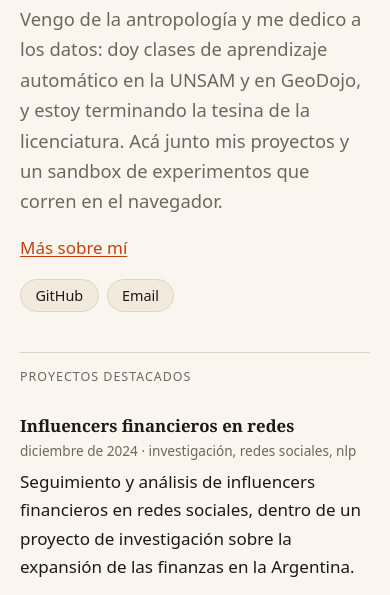
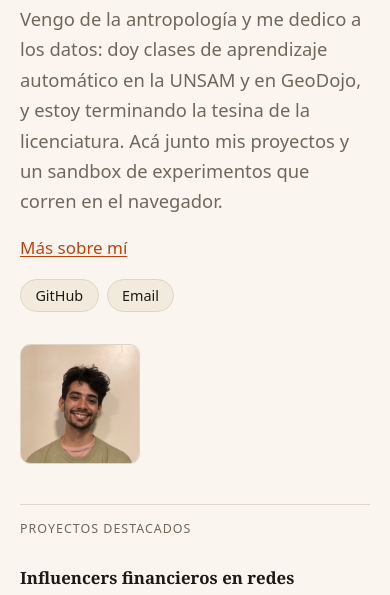
Before and after one commit to Acigami/Acigami.github.io, an Astro site: page / in a window 390 px wide. Shown: the part 239-834 px from the top of the page. Built offline with nearby package versions, Linux system fonts and the light colour scheme; Astro itself is replaced by a stand-in of ours.

Commit message:
Foto de perfil en la home y en Sobre mí

```diff
--- a/src/pages/index.astro
+++ b/src/pages/index.astro
@@ -1,8 +1,10 @@
 ---
 import { getCollection } from 'astro:content';
+import { Image } from 'astro:assets';
 import Base from '../layouts/Base.astro';
 import TarjetaProyecto from '../components/TarjetaProyecto.astro';
 import { ENLACES, NOMBRE } from '../consts';
+import retrato from '../assets/roman.jpg';
 
 const destacados = (await getCollection('proyectos', ({ data }) => data.destacado)).sort(
   (a, b) => b.data.fecha.valueOf() - a.data.fecha.valueOf()
@@ -11,6 +13,7 @@ const destacados = (await getCollection('proyectos', ({ data }) => data.destacad
 
 <Base titulo={NOMBRE}>
   <section class="hero">
+    <div class="hero-texto">
       <h1>{NOMBRE}</h1>
       <p class="bajada">
         Vengo de la antropología y me dedico a los datos: doy clases de aprendizaje automático en
@@ -27,6 +30,8 @@ const destacados = (await getCollection('proyectos', ({ data }) => data.destacad
           ))
         }
       </ul>
+    </div>
+    <Image src={retrato} alt="Retrato de Román Fernández Arias" width={280} height={280} class="retrato" />
   </section>
 
   <section>
@@ -50,7 +55,32 @@ const destacados = (await getCollection('proyectos', ({ data }) => data.destacad
 
 <style>
   .hero {
+    display: flex;
+    gap: 2rem;
+    align-items: flex-start;
     margin-bottom: 2.5rem;
+  }
+
+  .hero-texto {
+    flex: 1;
+  }
+
+  .retrato {
+    width: 140px;
+    height: 140px;
+    border-radius: 10px;
+    border: 1px solid var(--borde);
+  }
+
+  @media (max-width: 640px) {
+    .hero {
+      flex-direction: column;
+    }
+
+    .retrato {
+      width: 120px;
+      height: 120px;
+    }
   }
 
   .hero h1 {
--- a/src/pages/sobre-mi.astro
+++ b/src/pages/sobre-mi.astro
@@ -1,10 +1,14 @@
 ---
+import { Image } from 'astro:assets';
 import Base from '../layouts/Base.astro';
 import { NOMBRE } from '../consts';
+import retrato from '../assets/roman.jpg';
 ---
 
 <Base titulo={`Sobre mí · ${NOMBRE}`} descripcion="Quién soy, qué hago y qué me interesa.">
   <h1>Sobre mí</h1>
+
+  <Image src={retrato} alt="Retrato de Román Fernández Arias" width={360} height={360} class="retrato" />
 
   <p>
     Soy Román. Estudio Antropología Social y Cultural en la UNSAM, con orientación en métodos
@@ -27,9 +31,27 @@ import { NOMBRE } from '../consts';
     procesamiento de lenguaje natural y mapas.
   </p>
 
-  <h2>Contacto</h2>
+  <h2 class="titulo-seccion">Contacto</h2>
   <p>
     Podés escribirme a <a href="mailto:ferardelsur@gmail.com">ferardelsur@gmail.com</a> o
     encontrarme en <a href="https://github.com/Acigami">GitHub</a>.
   </p>
 </Base>
+
+<style>
+  .retrato {
+    float: right;
+    width: 180px;
+    height: 180px;
+    border-radius: 10px;
+    border: 1px solid var(--borde);
+    margin: 0 0 1rem 1.5rem;
+  }
+
+  @media (max-width: 640px) {
+    .retrato {
+      width: 140px;
+      height: 140px;
+    }
+  }
+</style>
```
Also changed, not shown: src/assets/roman.jpg (added). Lines whose indentation alone changed are shown as unchanged.
